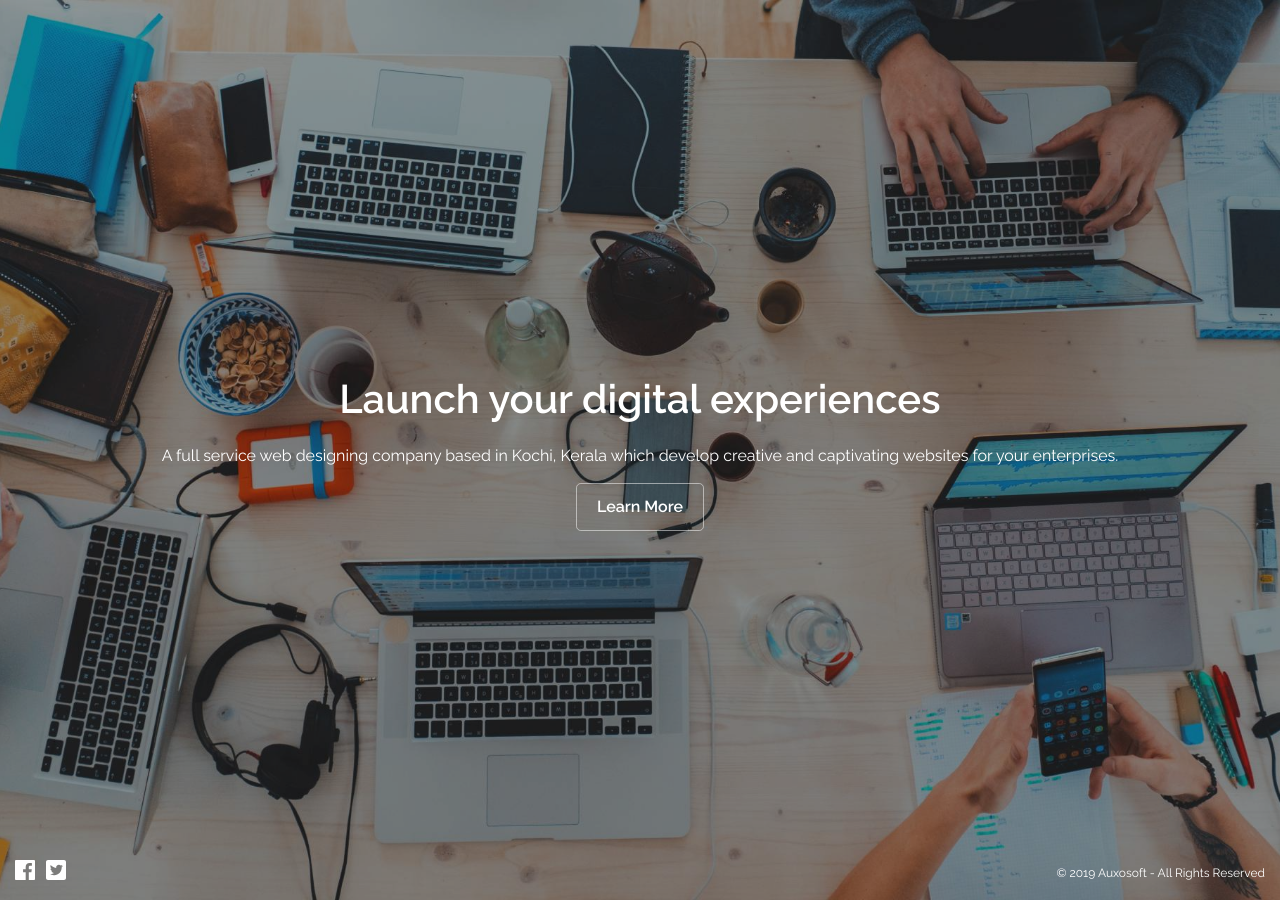
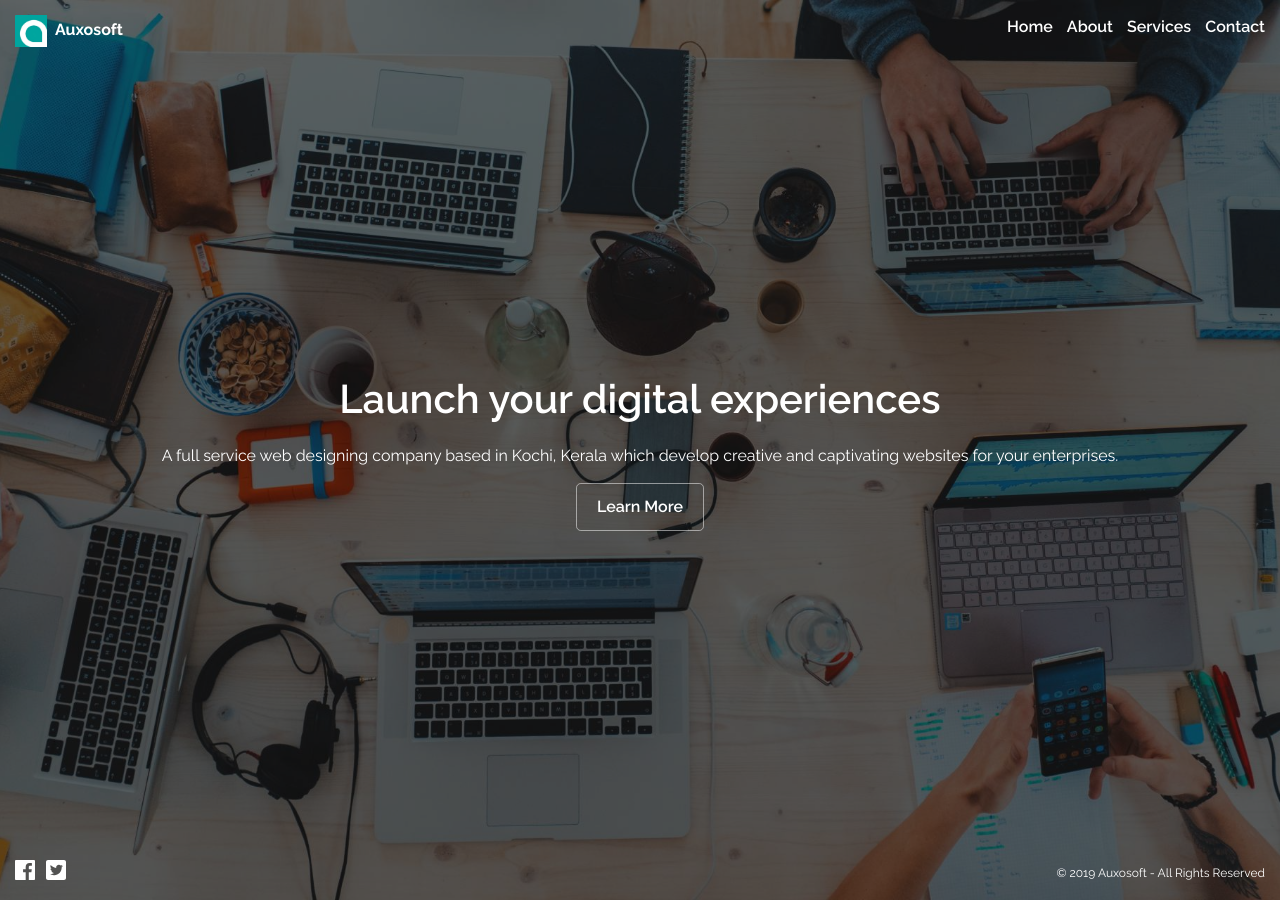
Before and after one commit to auxosoft/auxosoft, a Jekyll site: the page built from index.md, in a window 1280 px wide. Built offline with Jekyll 4.4.1, drawn with Linux system fonts in a browser that asks for light colours.

Commit message:
Header update

```diff
--- a/_includes/header.html
+++ b/_includes/header.html
@@ -27,7 +27,7 @@
 </header> -->
 
 <header class="site-header">
-  <div class="logo"><a href="">{{ site.title }}</a></div>
+  <div class="logo"><a href="#"><img src="assets/images/logo.png" alt="">Auxosoft</a></div>
 
   <nav class="site-nav">
     <ul>
--- a/_sass/layout.scss
+++ b/_sass/layout.scss
@@ -4,6 +4,41 @@
     left: 0;
     top: 0;
     display: flex;
+    z-index: 10;
+    padding: 15px;
+    .logo{
+        img{
+            width: 32px;
+            margin-right: 8px;
+        }
+        a{
+            color: #fff;
+            font-weight: 700;
+            user-select: none;
+            &:hover{
+                text-decoration: none;
+            }
+        }
+    }
+}
+
+.site-nav{
+    margin-left: auto;
+    ul{
+        padding: 0;
+        margin: 0;
+        li{
+            display: inline-block;
+            margin-left: 10px;
+            a{
+                color: #ffffff;
+                font-weight: 600;
+                &:hover{
+                    text-decoration: none;
+                }
+            }
+        }
+    }
 }
 
 .site-item{
@@ -99,6 +134,6 @@
         bottom: 0;
         right: 0;
         left: 0;
-        background: rgba(0,0,0,0.4);
+        background: rgba(0,0,0,0.6);
     }
 }
```
Also changed, not shown: assets/images/logo.png (added).
